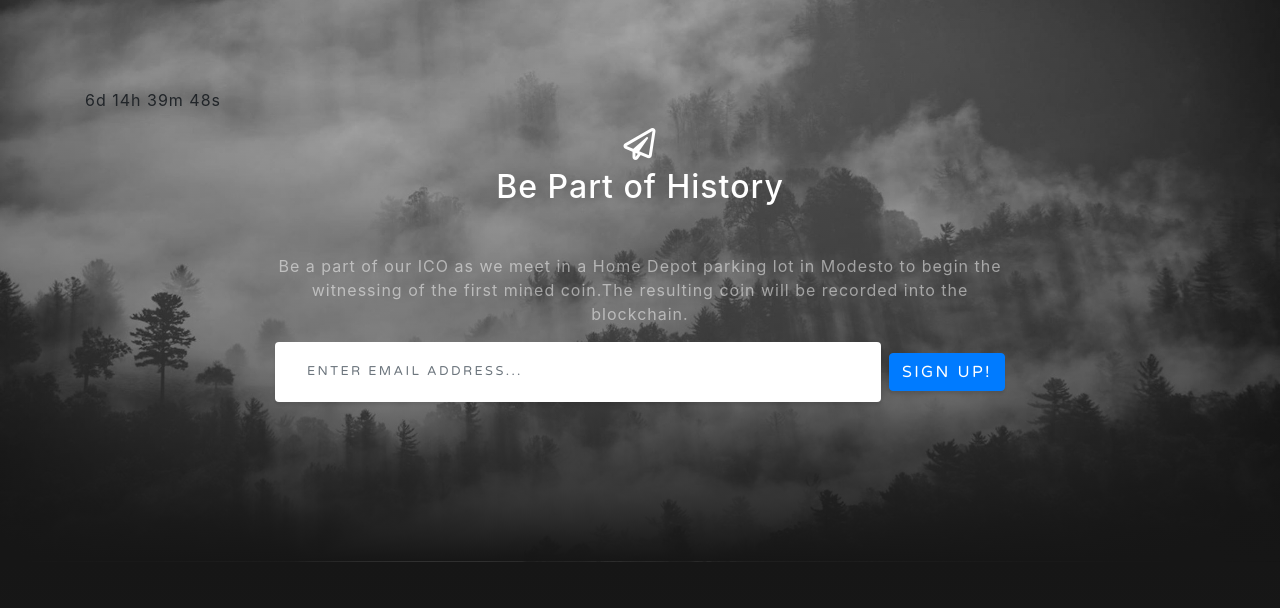
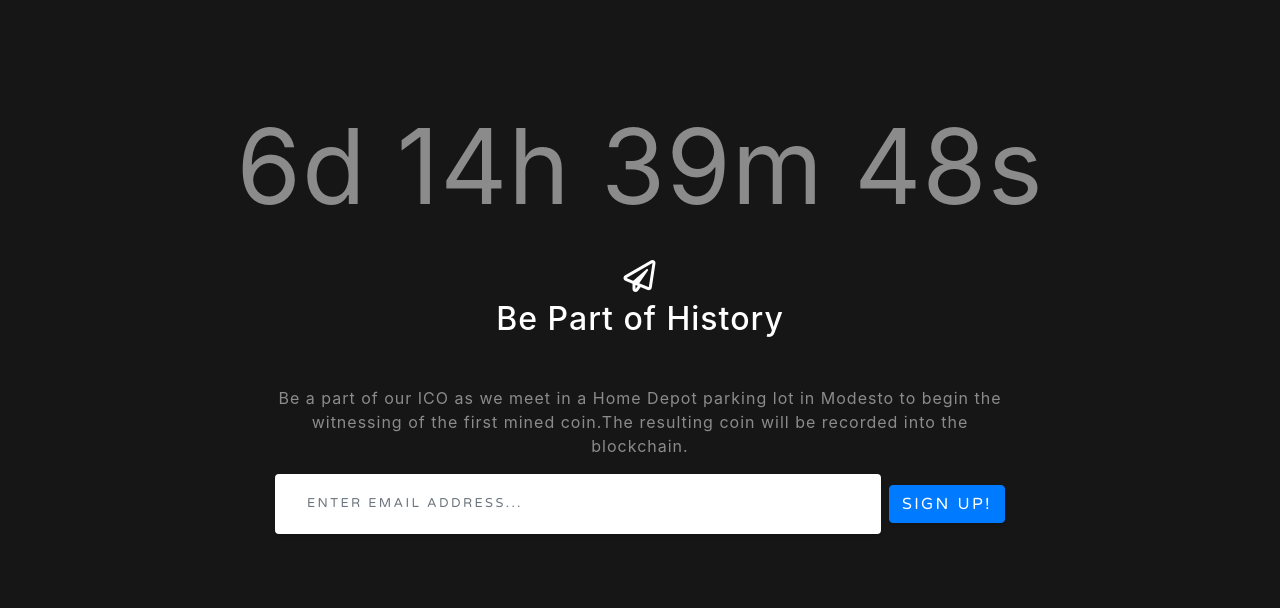
Before and after one commit to Jkillelea/fisikoin, a website with bundled scripts: page index.html in a window 1280 px wide. Shown: the part 872-1480 px from the top of the page. Built offline with nearby package versions, Linux system fonts and the light colour scheme.

Commit message:
CSS
Css bug fix

```diff
--- a/css/grayscale.css
+++ b/css/grayscale.css
@@ -189,6 +189,11 @@
   padding: 3rem;
   font-size: 90%;
 }
+#counter{
+  text-align: center;
+  font-size: 6.5rem;
+  color: rgba(255,255,255,.5)!important;
+}
 
 @media (min-width: 992px) {
   .projects-section .project-text {
@@ -203,7 +208,7 @@
 
 .signup-section {
   padding: 10rem 0;
-  background: linear-gradient(to bottom, rgba(22, 22, 22, 0.1) 0%, rgba(22, 22, 22, 0.5) 75%, #161616 100%), url("../img/bg-signup.jpg");
+  background: linear-gradient(to bottom, rgba(22, 22, 22, 1.0) 0%, rgba(22, 22, 22, 1.0) 100%, #161616 100%);
   background-position: center;
   background-repeat: no-repeat;
   background-attachment: scroll;
```
